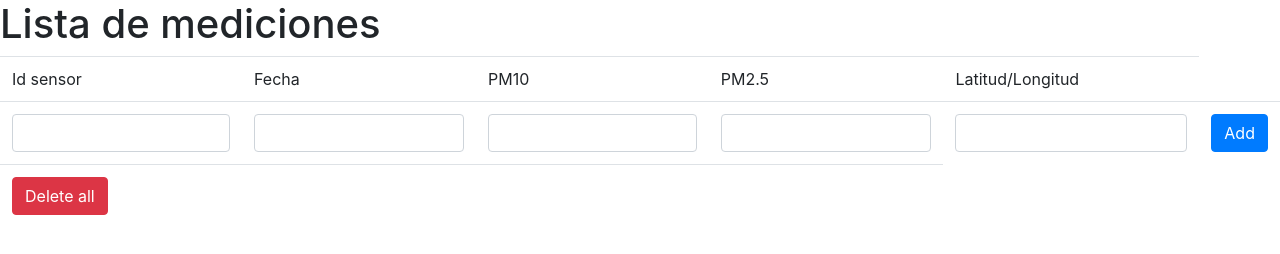
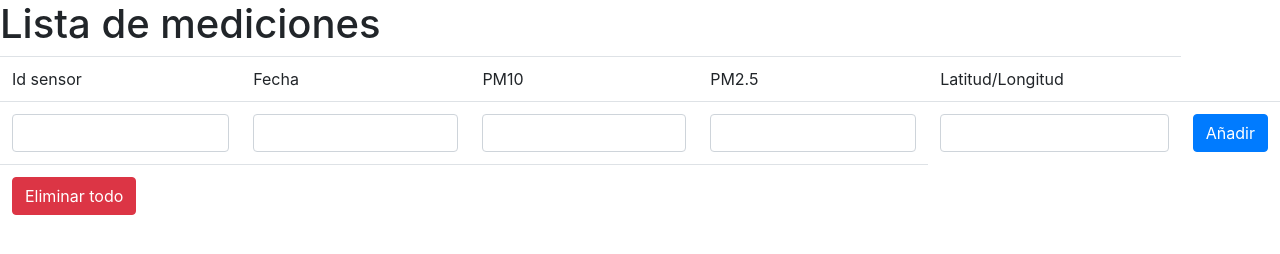
Before and after one commit to elbarea/DGSIN1920-13, a website: page public/index.html at #!/list in a window 1280 px wide. Drawn offline with nearby package versions, Linux system fonts and the light colour scheme; no server answers.

Commit message:
Modificado listado.html para que se corresponda con la funcionalidad de edición

```diff
--- a/public/listado.html
+++ b/public/listado.html
@@ -13,12 +13,12 @@
     <tbody>
 
         <tr ng-repeat="r in registros">
-            <td><a href="/#!/registro/{{r.sensorid}}">{{ r.sensorid }}</a></td>
+            <td><a href="/#!/sensor/{{r.sensorid}}/{{r.fecha}}">{{ r.sensorid }}</a></td>
             <td>{{ r.fecha }}</td>
             <td>{{ r.pm10 }}</td>
             <td>{{ r.pm2_5 }}</td>
             <td>{{ r.latlong }}</td>
-            <td><button class="btn btn-danger" ng-click="eliminarRegistro(r.sensorid,r.fecha)">Delete</button></td>
+            <td><button class="btn btn-danger" ng-click="eliminarRegistro(r.sensorid,r.fecha)">Eliminar</button></td>
         </tr>
         <tr>
             <td><input class="form-control" ng-model="nReg.sensorid" /></td>
@@ -26,10 +26,10 @@
             <td><input class="form-control" ng-model="nReg.pm10" /></td>
             <td><input class="form-control" ng-model="nReg.pm2_5" /></td>
             <td><input class="form-control" ng-model="nReg.latlong" /></td>
-            <td><button class="btn btn-primary" ng-click="crearRegistro()">Add</button></td>
+            <td><button class="btn btn-primary" ng-click="crearRegistro()">Añadir</button></td>
         </tr>
         <tr>
-            <td><button class="btn btn-danger" ng-click="eliminarTodo()">Delete all</button></td>
+            <td><button class="btn btn-danger" ng-click="eliminarTodo()">Eliminar todo</button></td>
             <td>&nbsp;</td>
             <td>&nbsp;</td>
             <td>&nbsp;</td>
```
